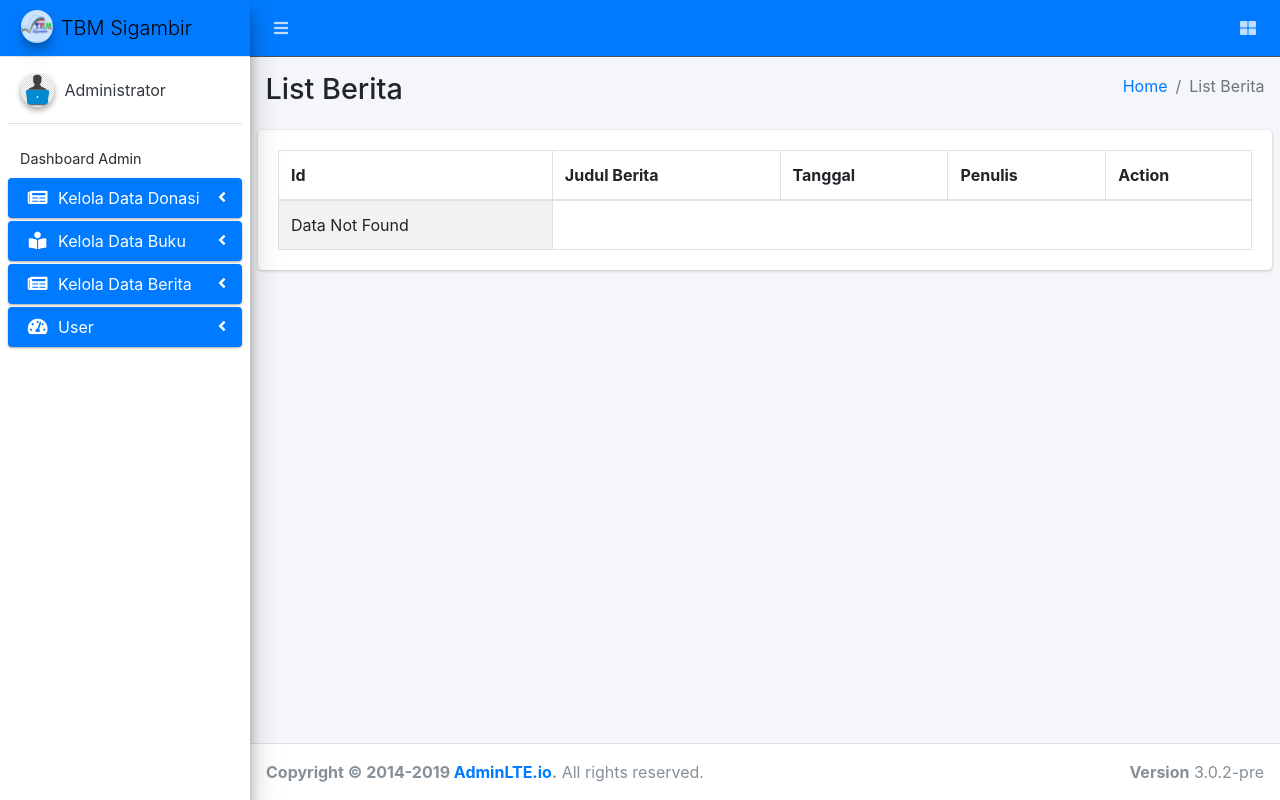
After one commit to adhanchaniago/book_collect_ci, a CodeIgniter app: page /book_collect_ci/admin/list_berita in a window 1280 px wide. The commit adds this page. Run offline with CodeIgniter, Linux system fonts and the light colour scheme; the visitor is signed in with stand-in values (Sample User, id 1); data that the repository does not hold is empty; some libraries are stand-ins or nearby versions.

Commit message:
add view list berita

```diff
--- a/application/config/routes.php
+++ b/application/config/routes.php
@@ -68,10 +68,11 @@ $route['admin/insert_buku'] = 'adminController/insert_buku';
 $route['admin/list_buku'] = 'adminController/list_buku';
 $route['admin/add_berita'] = 'adminController/add_berita';
 $route['admin/insert_berita'] = 'adminController/insert_berita';
+$route['admin/list_berita'] = 'adminController/list_berita';
 $route['admin/donasi_non_buku'] = 'adminController/donasi_non_buku';
 $route['admin/donasi_buku'] = 'adminController/donasi_buku';
 $route['admin/non_buku/change_progres'] = 'adminController/change_progres_non_buku';
-$route['admin/buku/change_progres'] = 'adminController/change_progres_buku';
+$route['admin/content_berita/(:any)'] = 'adminController/content_berita/$1';
 # anggota
 $route['anggota'] = 'anggotaController/dashboard';
 $route['anggota/add_donasi'] = 'anggotaController/add_donasi';
--- a/application/controllers/AdminController.php
+++ b/application/controllers/AdminController.php
@@ -99,6 +99,21 @@ class AdminController extends CI_Controller {
         }
     }
 
+    public function content_berita($id){
+        echo $this->berita_model->content_berita($id);
+    }
+
+    public function list_berita()
+    {
+        $this->data['content'] = 'list_berita';
+        $this->data['sidebar'] = 'sidebar_admin';
+        $this->data['javascript'] = 'berita_js';
+        $this->data['style'] = null;
+        $this->data['list_berita'] = $this->berita_model->list_berita();
+        $this->load->view('layout/master_layout', $this->data);
+    }
+
+
     public function change_progres_buku()
     {
         $data = $this->donasi_model->change_progres("donasi_buku");
--- a/application/models/Berita_model.php
+++ b/application/models/Berita_model.php
@@ -15,4 +15,15 @@ class Berita_model extends CI_Model{
         $hasil = $this->db->insert($this->_table, $this);
         return $hasil;
     }
+
+    function list_berita(){
+        return $this->db->get($this->_table)->result();
+    }
+
+    function content_berita($id){
+        $this->db->where('id', $id);
+        $res = $this->db->get($this->_table)->row();
+        return $res->isi;
+    }
+
 }
--- /dev/null
+++ b/application/views/javascript/berita_js.php
@@ -0,0 +1,35 @@
+<script src="<?php echo base_url();?>plugins/toastr/toastr.min.js"></script>
+<!-- DataTables -->
+<script src="<?php echo base_url();?>plugins/datatables/jquery.dataTables.js"></script>
+<script src="<?php echo base_url();?>plugins/datatables-bs4/js/dataTables.bootstrap4.js"></script>
+<script>
+    $(function () {
+        $('[data-toggle="tooltip"]').tooltip()
+    });
+
+    $(function () {
+        $("#example1").DataTable();
+    });
+
+    $(document).ready(function() {
+        $('#view-berita').on('show.bs.modal', function (event) {
+            var div = $(event.relatedTarget);// Tombol dimana modal di tampilkan
+            var modal          = $(this);
+            var content;
+
+            // Isi nilai pada field
+            modal.find("#judul").text(div.data('judul'));
+            modal.find('#image').attr("src", "<?php echo base_url();?>dist/image/berita/"+div.data('img'));
+
+            $.ajax({
+                type : "GET",
+                url  : "<?php echo base_url();?>admin/content_berita/" + div.data('id'),
+                success: function(data){
+                    content = data;
+                    modal.find("#isi").html(content);
+                }
+            });
+
+        });
+    });
+</script>
--- a/application/views/layout/sidebar_admin.php
+++ b/application/views/layout/sidebar_admin.php
@@ -73,6 +73,12 @@
                 </a>
                 <ul class="nav nav-treeview">
                     <li class="nav-item">
+                        <a href="<?php echo base_url(); ?>admin/list_berita" class="nav-link">
+                            <i class="far fa-circle nav-icon"></i>
+                            <p>List Berita</p>
+                        </a>
+                    </li>
+                    <li class="nav-item">
                         <a href="<?php echo base_url(); ?>admin/add_berita" class="nav-link">
                             <i class="far fa-circle nav-icon"></i>
                             <p>Form Add Berita</p>
--- /dev/null
+++ b/application/views/pages/list_berita.php
@@ -0,0 +1,91 @@
+<!-- Content Wrapper. Contains page content -->
+<div class="content-wrapper" xmlns="http://www.w3.org/1999/html">
+    <!-- Content Header (Page header) -->
+    <section class="content-header">
+        <div class="container-fluid">
+            <div class="row mb-2">
+                <div class="col-sm-6">
+                    <h1>List Berita</h1>
+                </div>
+                <div class="col-sm-6">
+                    <ol class="breadcrumb float-sm-right">
+                        <li class="breadcrumb-item"><a href="/admin">Home</a></li>
+                        <li class="breadcrumb-item active">List Berita</li>
+                    </ol>
+                </div>
+            </div>
+        </div><!-- /.container-fluid -->
+    </section>
+
+    <!-- Main content -->
+    <section class="content">
+        <div class="row">
+            <div class="col-md-12">
+                <div class="card">
+                    <!-- /.card-header -->
+                    <div class="card-body">
+                        <table id="example1" class="table table-bordered table-striped">
+                            <thead>
+                            <tr>
+                                <th>Id</th>
+                                <th>Judul Berita</th>
+                                <th>Tanggal</th>
+                                <th>Penulis</th>
+                                <th>Action</th>
+                            </tr>
+                            </thead>
+                            <tbody>
+                            <?php if ($list_berita != null){
+                                foreach ($list_berita as $list_berita):?>
+                                    <tr>
+                                        <td><?php echo $list_berita->id ?></td>
+                                        <td><?php echo $list_berita->judul ?></td>
+                                        <td><?php echo $list_berita->tanggal ?></td>
+                                        <td><?php echo $list_berita->penulis ?></td>
+                                        <td><a
+                                                href="javascript:;"
+                                                data-judul="<?php echo $list_berita->judul ?>"
+                                                data-img="<?php echo $list_berita->image ?>"
+                                                data-id="<?php echo $list_berita->id ?>"
+                                                data-toggle="modal" data-target="#view-berita">
+                                                <button data-toggle="modal" data-target="#modal-default" data-toggle="tooltip" data-placement="top" title="View Berita"><i class="fas fa-list"></i></button>
+                                            </a>
+                                        </td>
+                                    </tr>
+                                <?php endforeach;
+                            } else {echo "<tr><td>Data Not Found</td></tr>";}?>
+                            </tbody>
+                        </table>
+                    </div>
+                    <!-- /.card-body -->
+                </div>
+                <!-- /.card -->
+            </div>
+            <!-- /.col -->
+        </div>
+
+        <div class="modal fade" id="view-berita">
+            <div class="modal-dialog">
+                <div class="modal-content">
+                    <div class="modal-header">
+                        <h4 class="modal-title" id="judul"></h4>
+                        <button type="button" class="close" data-dismiss="modal" aria-label="Close">
+                            <span aria-hidden="true">&times;</span>
+                        </button>
+                    </div>
+                    <div class="modal-body">
+                        <img src="" id="image" name="image" width="100%">
+                        <br>
+                        <div id="isi"></div>
+                    </div>
+                </form>
+            </div>
+            <!-- /.modal-content -->
+        </div>
+        <!-- /.modal-dialog -->
+</div>
+<!-- /.row -->
+</section>
+<!-- /.content -->
+</div>
+<!-- /.content-wrapper -->
```
